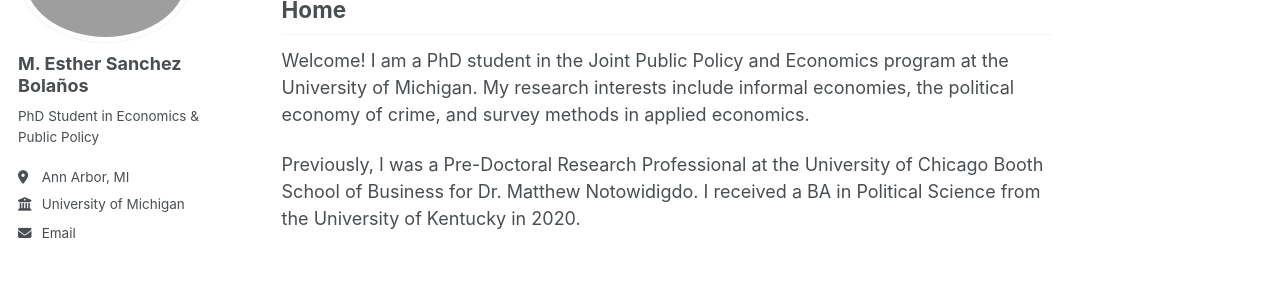
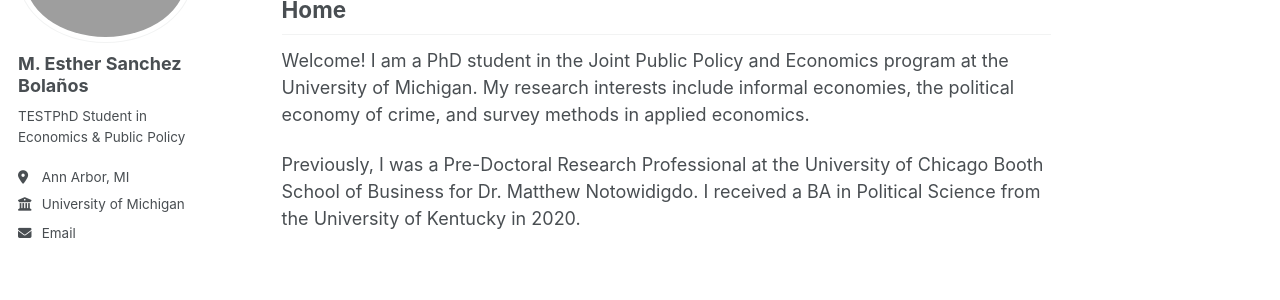
Before and after one commit to esther-sanchez/esther-sanchez.github.io, a Jekyll site: the page built from _pages/about.md, in a window 1280 px wide. Shown: the part 190-490 px from the top of the page. Built offline with Jekyll 4.4.1, drawn with Linux system fonts in a browser that asks for light colours; a script that is not in the unit is left out.

Commit message:
Update authors.yml

```diff
--- a/_data/authors.yml
+++ b/_data/authors.yml
@@ -1,7 +1,7 @@
 mesb:
   name: "M. Esther Sanchez Bolaños"
   avatar: "mesb_pic.png"
-  bio: "PhD Student in Economics & Public Policy"
+  bio: "TESTPhD Student in Economics & Public Policy"
   location: "Ann Arbor, MI"
   employer: "University of Michigan"
   email: "mesb@umich.edu"
```
